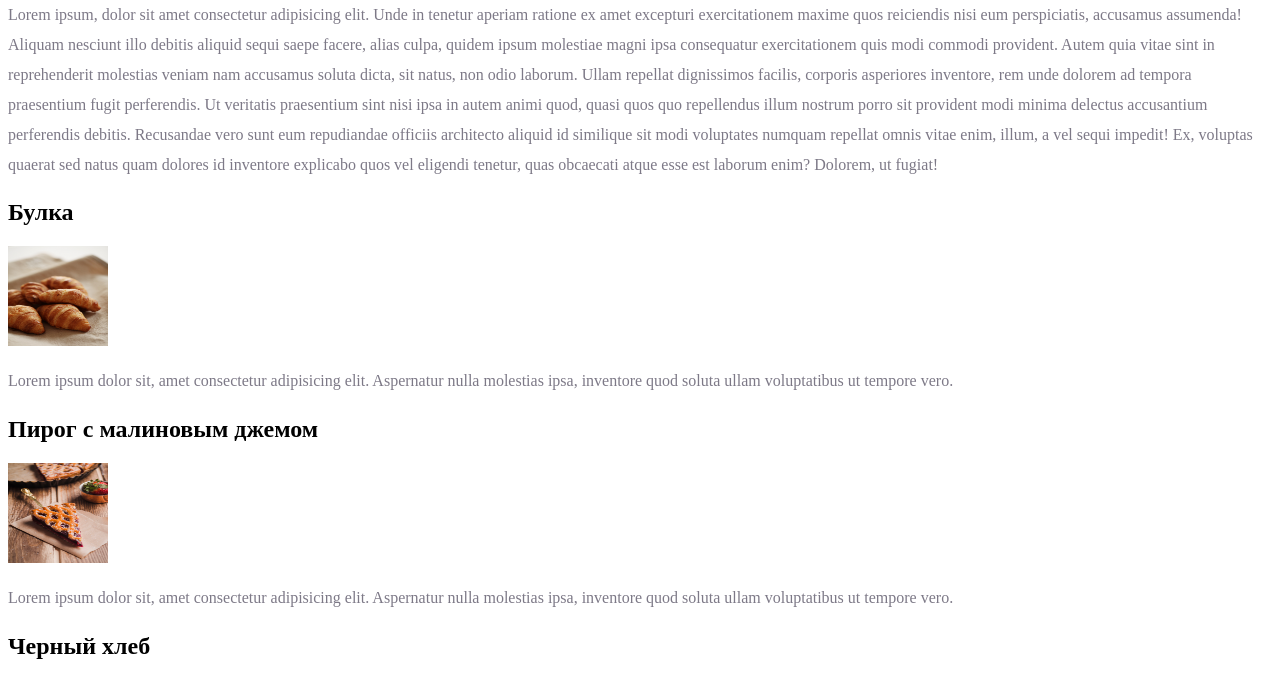
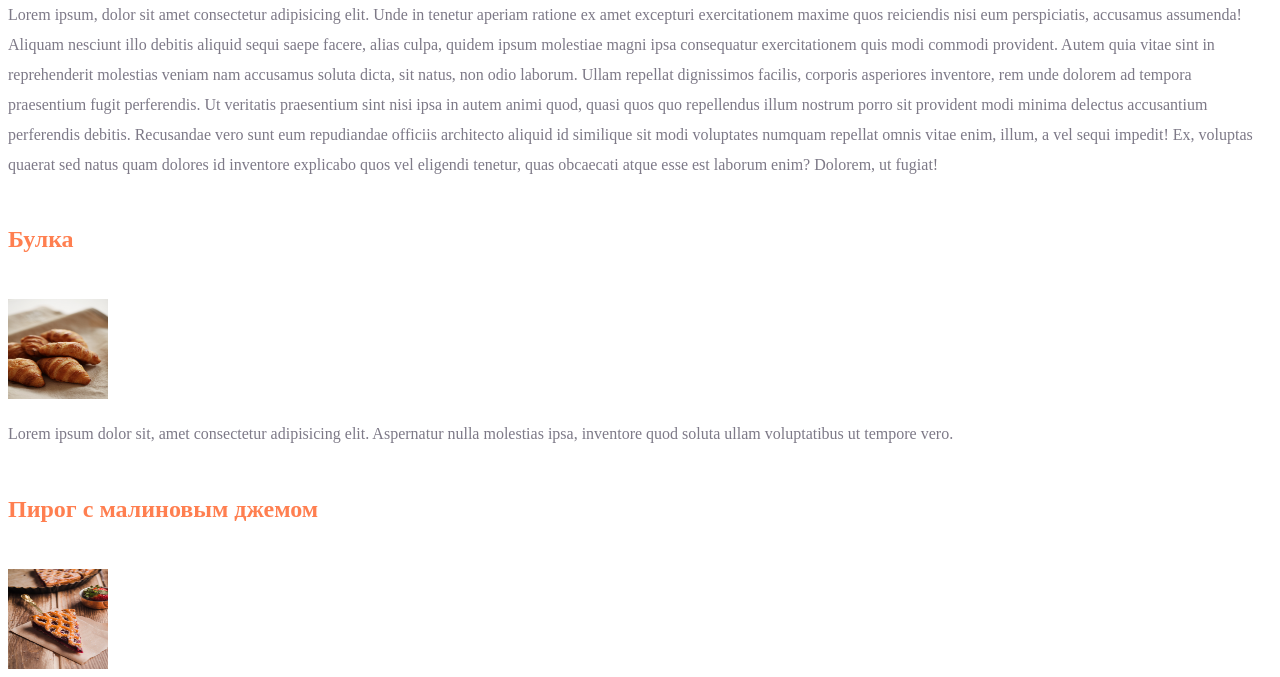
Before and after one commit to F4mpS/GEEKWEB, a plain HTML site: page LectureCSSHTML/1dz/catalog/catalog.html in a window 1280 px wide. Shown: the part 102-779 px from the top of the page. Drawn offline with Linux system fonts and the light colour scheme.

Commit message:
add class="subtitle" in h2

```diff
--- a/LectureCSSHTML/1dz/catalog/catalog.html
+++ b/LectureCSSHTML/1dz/catalog/catalog.html
@@ -14,15 +14,15 @@
     <h1 class="caption" >Каталог</h1>
     <p class="paragraph" >Lorem ipsum, dolor sit amet consectetur adipisicing elit. Unde in tenetur aperiam ratione ex amet excepturi exercitationem maxime quos reiciendis nisi eum perspiciatis, accusamus assumenda! Aliquam nesciunt illo debitis aliquid sequi saepe facere, alias culpa, quidem ipsum molestiae magni ipsa consequatur exercitationem quis modi commodi provident. Autem quia vitae sint in reprehenderit molestias veniam nam accusamus soluta dicta, sit natus, non odio laborum. Ullam repellat dignissimos facilis, corporis asperiores inventore, rem unde dolorem ad tempora praesentium fugit perferendis. Ut veritatis praesentium sint nisi ipsa in autem animi quod, quasi quos quo repellendus illum nostrum porro sit provident modi minima delectus accusantium perferendis debitis. Recusandae vero sunt eum repudiandae officiis architecto aliquid id similique sit modi voluptates numquam repellat omnis vitae enim, illum, a vel sequi impedit! Ex, voluptas quaerat sed natus quam dolores id inventore explicabo quos vel eligendi tenetur, quas obcaecati atque esse est laborum enim? Dolorem, ut fugiat!</p>
 
-    <h2>Булка</h2>
+    <h2 class="subtitle" >Булка</h2>
     <img src="../img/croissants.jpg" alt="Круассан" width="100" height="100">
     <p class="paragraph" >Lorem ipsum dolor sit, amet consectetur adipisicing elit. Aspernatur nulla molestias ipsa, inventore quod soluta ullam voluptatibus ut tempore vero.</p>
 
-    <h2>Пирог с малиновым джемом</h2>
+    <h2 class="subtitle" >Пирог с малиновым джемом</h2>
     <img src="../img/slice-tart.jpg" alt="Пирог с малиновым джемом" width="100" height="100">
     <p class="paragraph" >Lorem ipsum dolor sit, amet consectetur adipisicing elit. Aspernatur nulla molestias ipsa, inventore quod soluta ullam voluptatibus ut tempore vero.</p>
 
-    <h2>Черный хлеб</h2>
+    <h2 class="subtitle" >Черный хлеб</h2>
     <img src="../img/hot-freshly-buns.jpg" alt="Черный хлеб" width="100" height="100">
     <p class="paragraph" >Lorem ipsum dolor sit, amet consectetur adipisicing elit. Aspernatur nulla molestias ipsa, inventore quod soluta ullam voluptatibus ut tempore vero.</p>
 </body>
```
